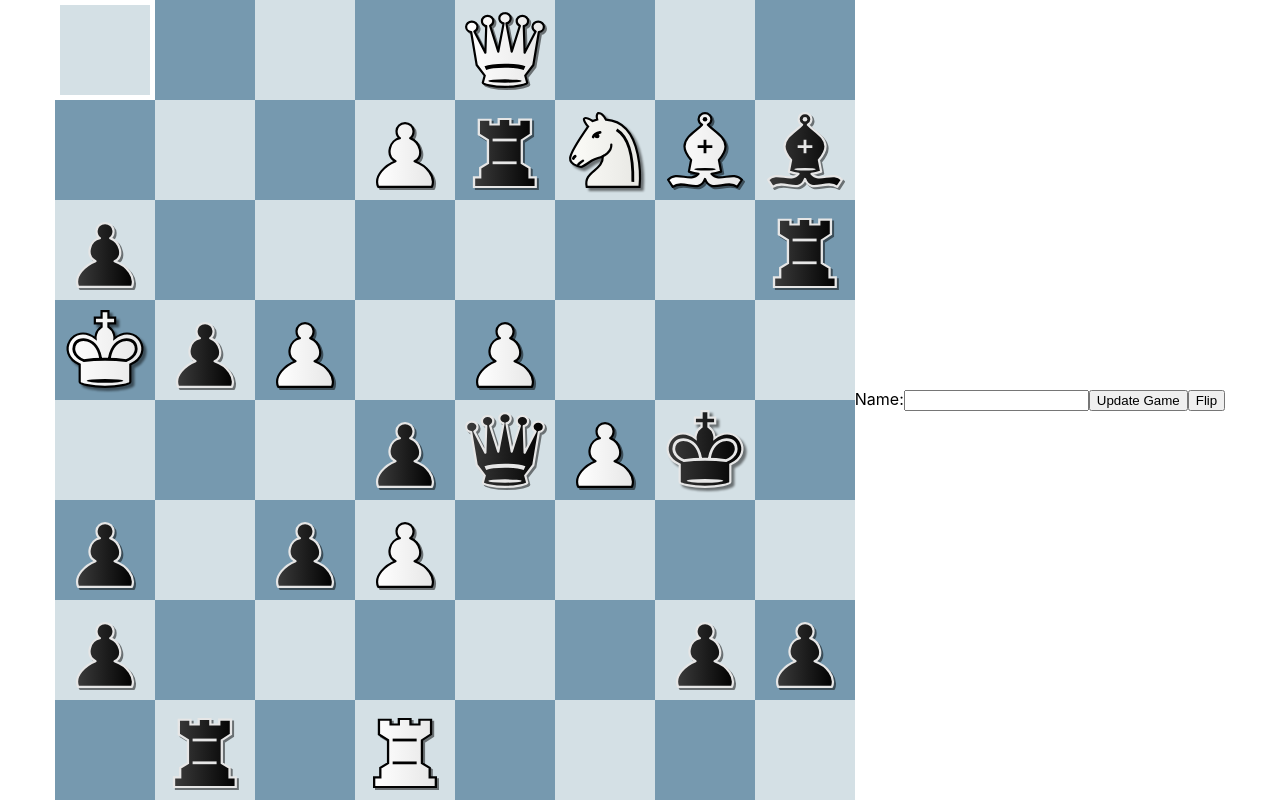
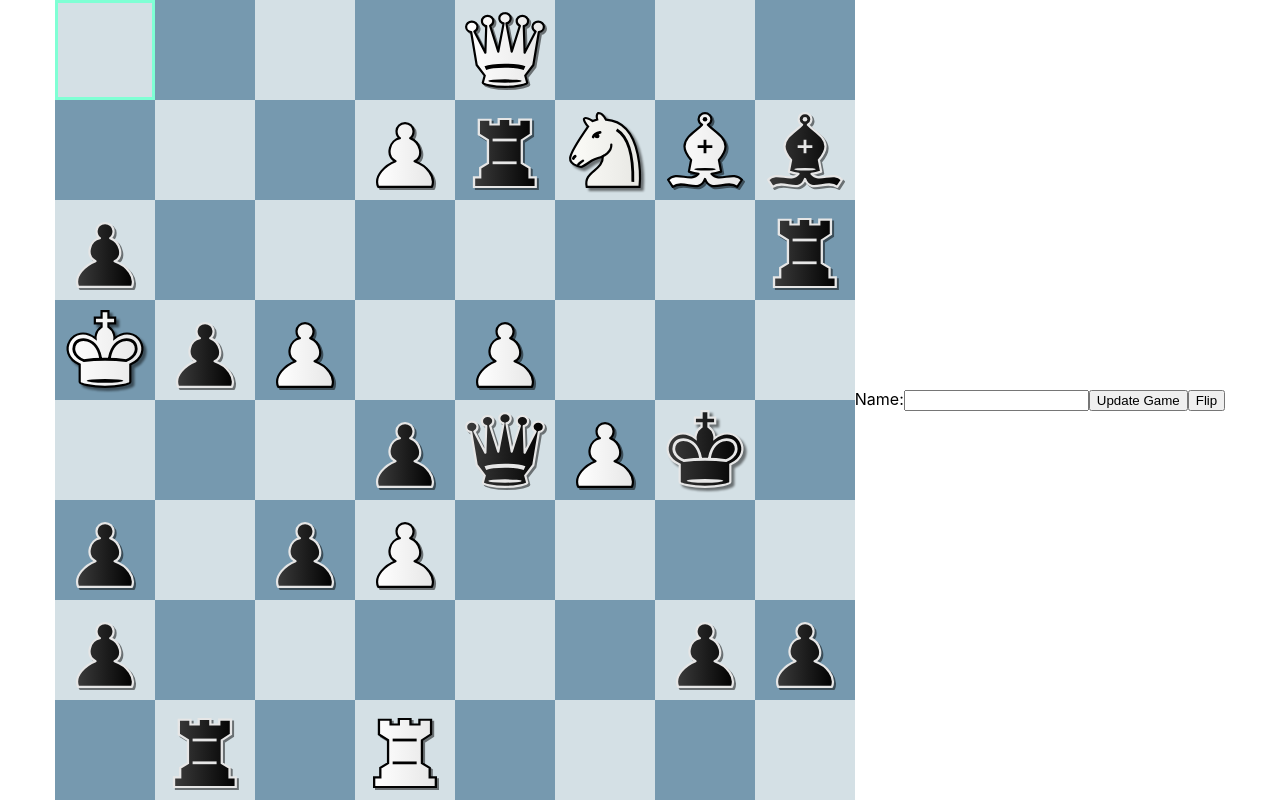
Before and after one commit to BlueBetaFish/chess-gui, a React (Create React App) app: page / in a window 1280 px wide. In both pictures the pointer is over the element 104 px from the left and 50 px from the top of the page. Built offline with nearby package versions, Linux system fonts and the light colour scheme.

Commit message:
gridHoverBorder

```diff
--- a/src/styles/ChessSquare.module.css
+++ b/src/styles/ChessSquare.module.css
@@ -6,7 +6,7 @@
 }
 
 .grid:hover {
-  border: 5px solid white;
+    border: 3px solid aquamarine;
 }
 
 img {
```
Lines whose indentation alone changed are shown as unchanged.
